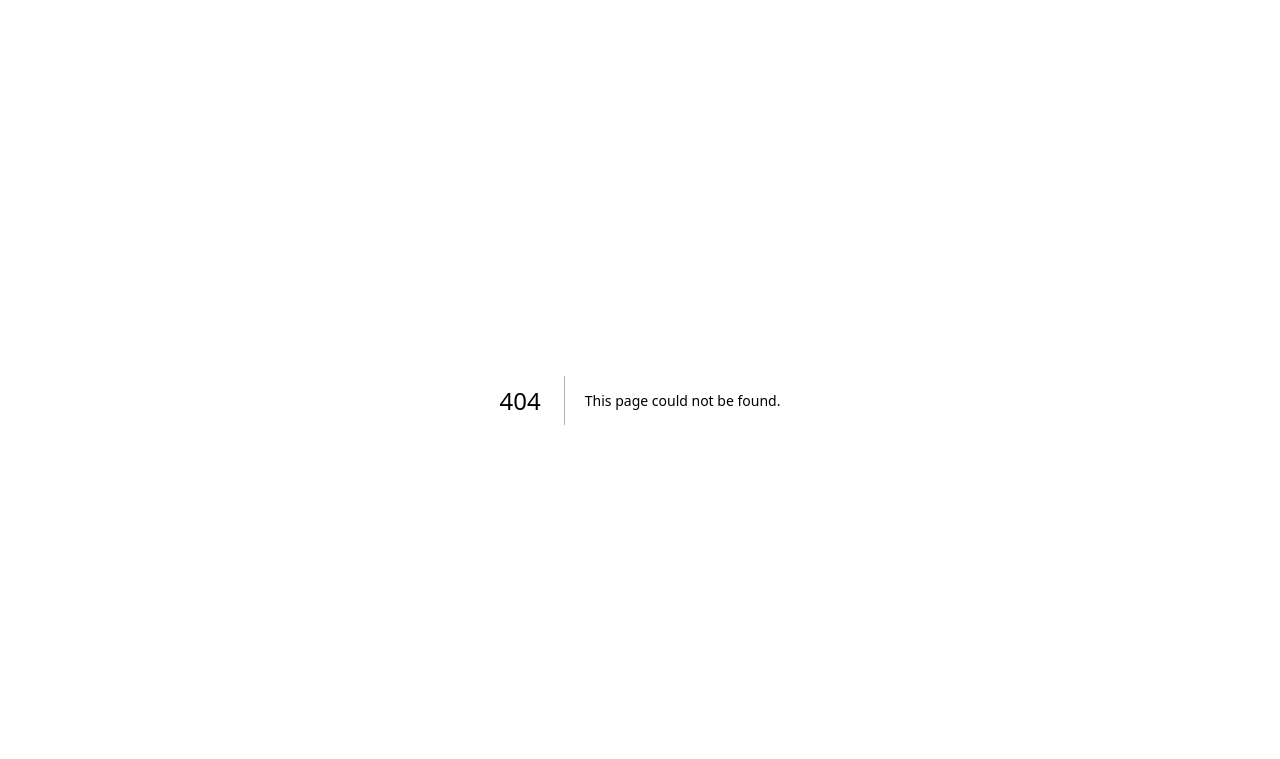
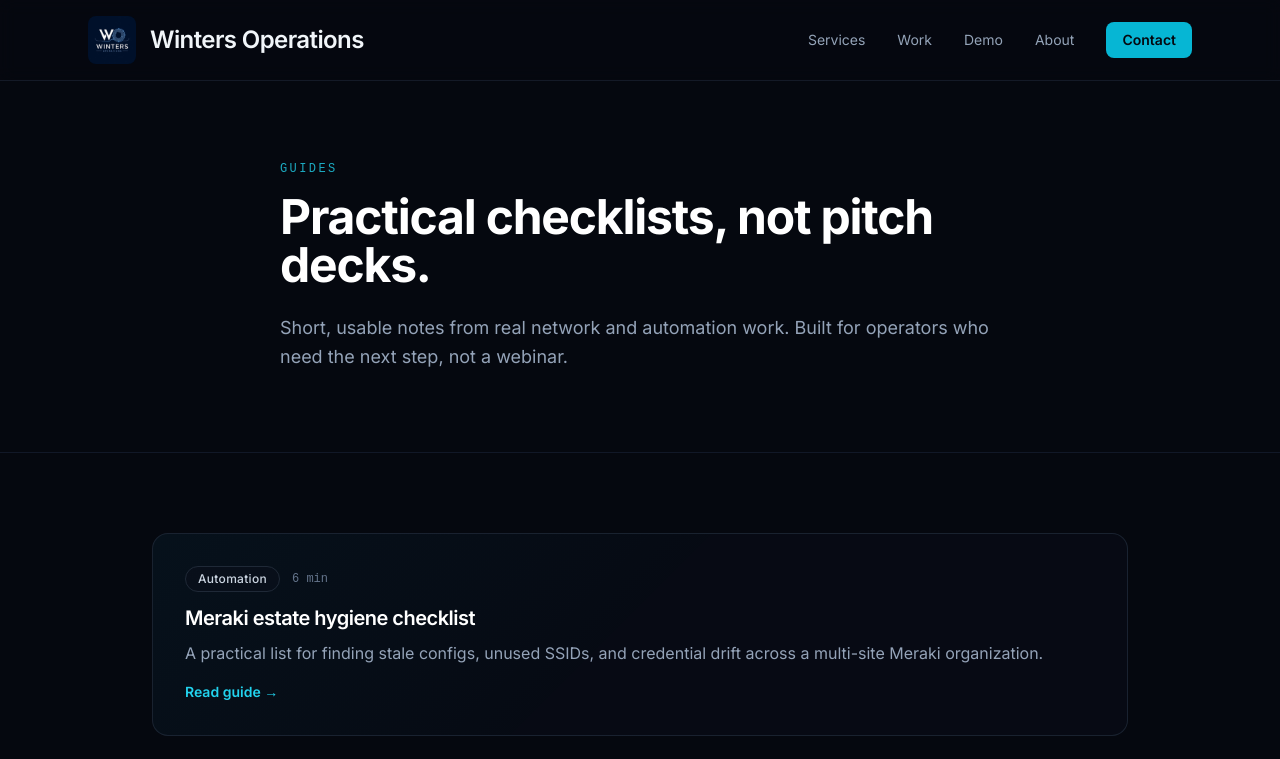
Before and after one commit to WintCom-Solutions/wintersoperations-site, a Next.js app: page /guides in a window 1280 px wide. Before the commit this address had no page. Shown: the top 759 px of the page. Built offline with nearby package versions, Linux system fonts and the light colour scheme.

Commit message:
Add /guides index page

```diff
--- /dev/null
+++ b/app/guides/page.tsx
@@ -0,0 +1,63 @@
+import type { Metadata } from "next";
+import SiteHeader from "@/components/SiteHeader";
+import SiteFooter from "@/components/SiteFooter";
+import ContactSection from "@/components/ContactSection";
+import Reveal from "@/components/Reveal";
+import { guides } from "@/lib/content";
+
+export const metadata: Metadata = {
+  title: "Guides",
+  description:
+    "Practical checklists and short guides on Meraki hygiene, SD-WAN readiness, and small-business website scope.",
+};
+
+export default function GuidesPage() {
+  return (
+    <div className="min-h-screen flex flex-col">
+      <SiteHeader />
+
+      <main className="flex-1">
+        <section className="border-b border-navy-800">
+          <div className="max-w-3xl mx-auto px-6 py-16 sm:py-20">
+            <p className="eyebrow mb-4">Guides</p>
+            <h1 className="text-4xl sm:text-5xl font-bold tracking-tight text-white leading-tight">
+              Practical checklists, not pitch decks.
+            </h1>
+            <p className="mt-6 text-lg text-slate-400 leading-relaxed">
+              Short, usable notes from real network and automation work. Built for operators who need the next step, not a webinar.
+            </p>
+          </div>
+        </section>
+
+        <section className="py-16 sm:py-20">
+          <div className="max-w-5xl mx-auto px-6 grid gap-6">
+            {guides.map((g, i) => (
+              <Reveal key={g.slug} delay={i * 60}>
+                <a
+                  href={`/guides/${g.slug}`}
+                  className="surface-interactive block p-6 sm:p-8"
+                >
+                  <div className="flex flex-wrap items-center gap-3 mb-3">
+                    <span className="chip">{g.category}</span>
+                    <span className="font-mono text-xs text-slate-500">{g.readTime}</span>
+                  </div>
+                  <h2 className="text-xl font-semibold text-white tracking-tight">
+                    {g.title}
+                  </h2>
+                  <p className="mt-2 text-slate-400 leading-relaxed">{g.description}</p>
+                  <span className="mt-4 inline-flex text-sm font-semibold text-cyan-400">
+                    Read guide →
+                  </span>
+                </a>
+              </Reveal>
+            ))}
+          </div>
+        </section>
+
+        <ContactSection />
+      </main>
+
+      <SiteFooter />
+    </div>
+  );
+}
```
